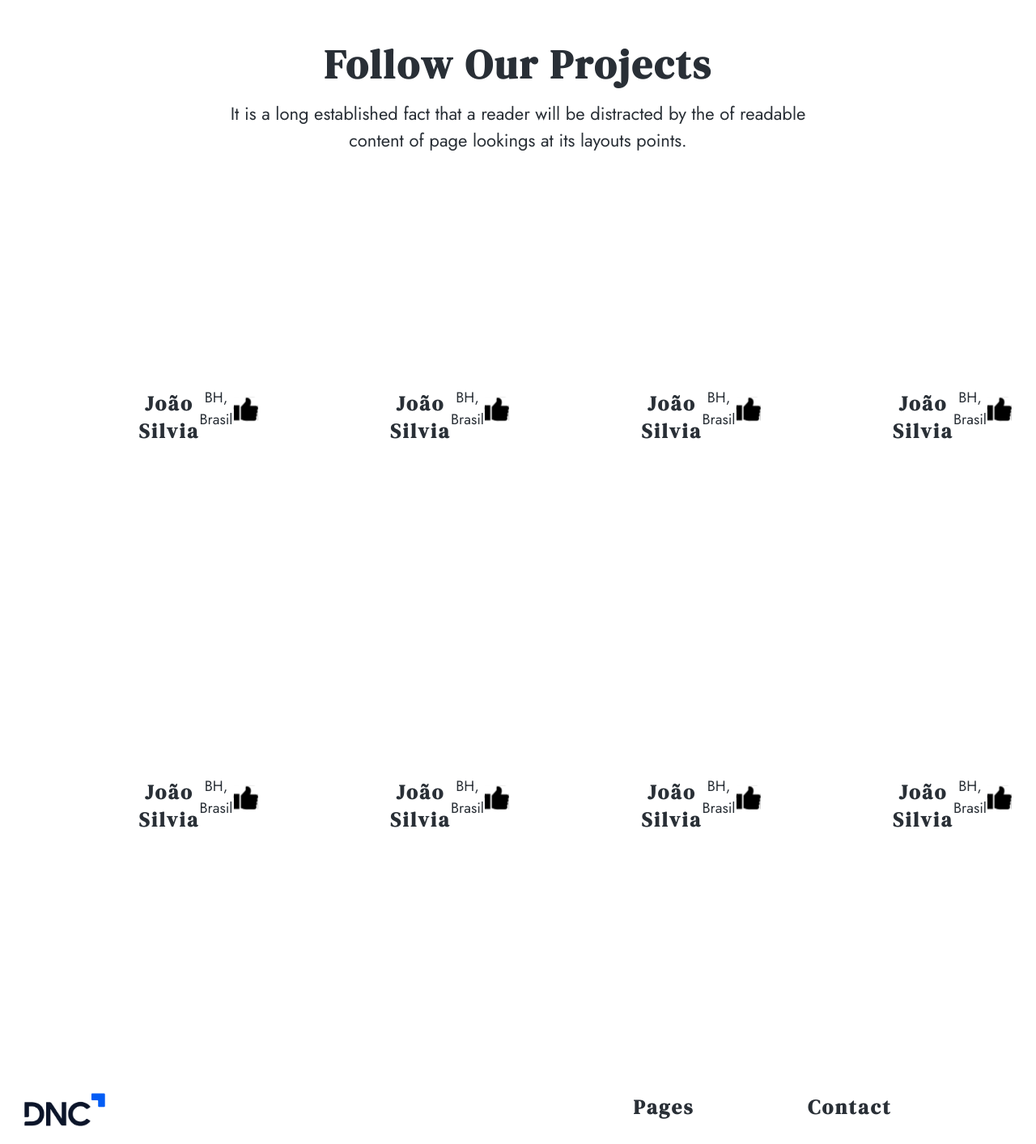
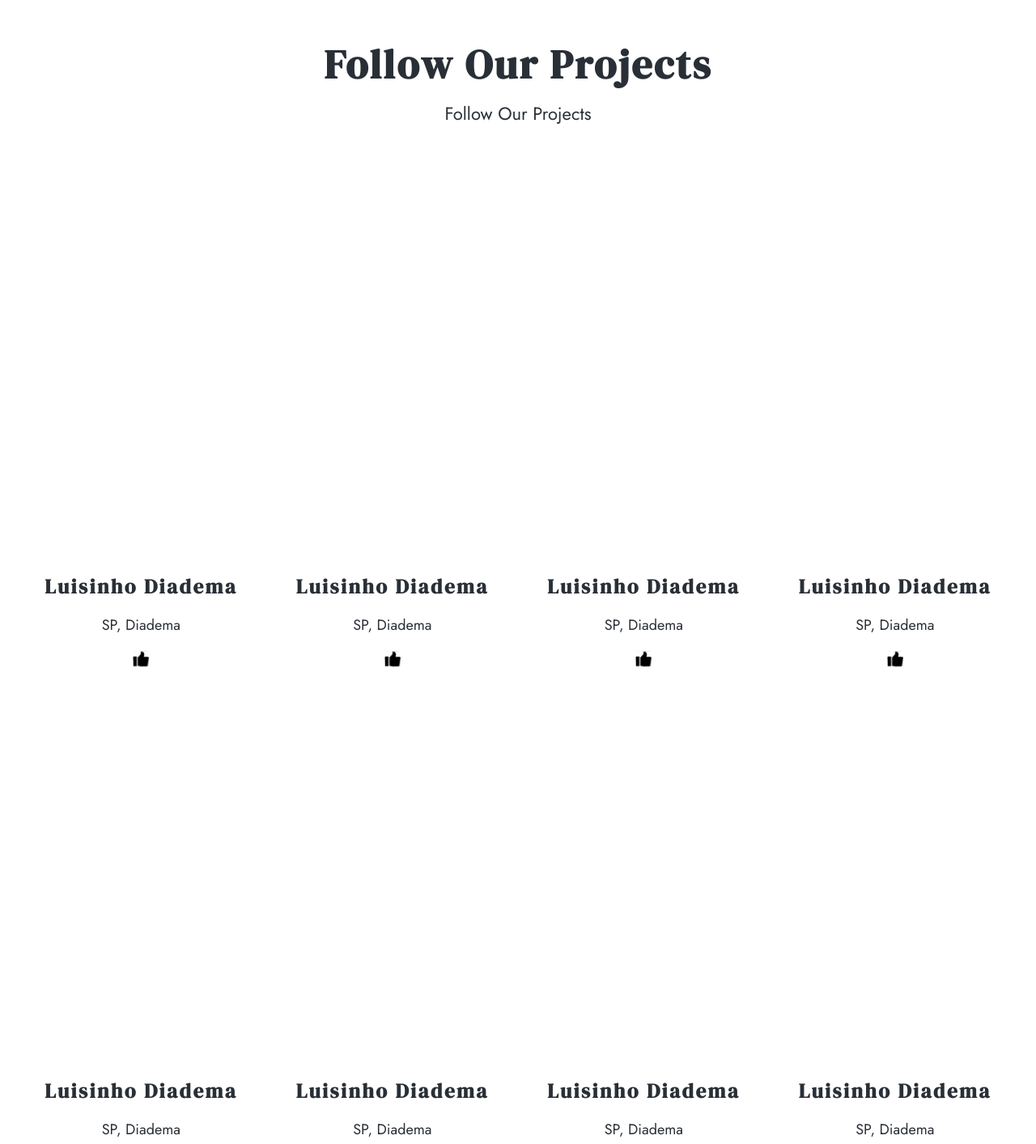
Before and after one commit to LuisDiadema/Materia-4, a React (Vite) app: page / in a window 1280 px wide. Shown: the part 1060-2473 px from the top of the page at 81% size. Built offline with nearby package versions, Linux system fonts and the light colour scheme.

Commit message:
Componestes adicionados a pagina inicial

```diff
--- a/src/Componentes/PorjectsList/ProjectsList.jsx
+++ /dev/null
@@ -1,68 +0,0 @@
-import './ProjectsList.css'
-
-// Assets
-import LikedFilled from '../../assets/like-filled.svg'
-import Like from '../../assets/like.svg'
-
-function ProjectsList () {
-    return (
-        <div className="projects-section">
-            <div className="projects-hero">
-                <h2>Follow Our Projects</h2>
-                <p>It is a long established fact that a reader will be distracted by the of readable content of page  lookings at its layouts  points.</p>
-            </div>
-            <div className="projects-grid">
-                <div className="project-card d-flex jc-center al-center fd-cloumn">
-                    <div className="thumb tertiary-background"></div>
-                    <h3>João Silvia</h3>
-                    <p>BH, Brasil</p>
-                    <img src={ LikedFilled } />
-                </div>
-                <div className="project-card d-flex jc-center al-center fd-cloumn">
-                    <div className="thumb tertiary-background"></div>
-                    <h3>João Silvia</h3>
-                    <p>BH, Brasil</p>
-                    <img src={LikedFilled} />
-                </div>
-                <div className="project-card d-flex jc-center al-center fd-cloumn">
-                    <div className="thumb tertiary-background"></div>
-                    <h3>João Silvia</h3>
-                    <p>BH, Brasil</p>
-                    <img src={ LikedFilled } />
-                </div>
-                <div className="project-card d-flex jc-center al-center fd-cloumn">
-                    <div className="thumb tertiary-background"></div>
-                    <h3>João Silvia</h3>
-                    <p>BH, Brasil</p>
-                    <img src={ LikedFilled } />
-                </div>
-                <div className="project-card d-flex jc-center al-center fd-cloumn">
-                    <div className="thumb tertiary-background"></div>
-                    <h3>João Silvia</h3>
-                    <p>BH, Brasil</p>
-                    <img src={ LikedFilled } />
-                </div>
-                <div className="project-card d-flex jc-center al-center fd-cloumn">
-                    <div className="thumb tertiary-background"></div>
-                    <h3>João Silvia</h3>
-                    <p>BH, Brasil</p>
-                    <img src={ LikedFilled } />
-                </div>
-                <div className="project-card d-flex jc-center al-center fd-cloumn">
-                    <div className="thumb tertiary-background"></div>
-                    <h3>João Silvia</h3>
-                    <p>BH, Brasil</p>
-                    <img src={ LikedFilled } />
-                </div>
-                <div className="project-card d-flex jc-center al-center fd-cloumn">
-                    <div className="thumb tertiary-background"></div>
-                    <h3>João Silvia</h3>
-                    <p>BH, Brasil</p>
-                    <img src={ LikedFilled } />
-                </div>
-            </div>
-        </div>
-    )
-}
-
-export default ProjectsList
--- /dev/null
+++ b/src/Componentes/ProjectsList/ProjectsList.jsx
@@ -0,0 +1,69 @@
+import './ProjectsList.css'
+
+// Assets
+
+import likeFilled from '../../assets/like-filled.svg'
+import like from '../../assets/like.svg'
+
+function ProjectsList () {
+    return (
+        <div className="projects-section">
+            <div className="projects-hero">
+                <h2>Follow Our Projects</h2>
+                <p>Follow Our Projects</p>
+            </div>
+            <div className="projects-grid">
+                <div className="project-card jc-center al-center fd-center">
+                    <div className="thumb  tertiary-background"></div>
+                    <h3>Luisinho Diadema</h3>
+                    <p>SP, Diadema</p>
+                    <img src= { likeFilled } height="20px" />
+                </div>
+                <div className="project-card jc-center al-center fd-center">
+                    <div className="thumb  tertiary-background"></div>
+                    <h3>Luisinho Diadema</h3>
+                    <p>SP, Diadema</p>
+                    <img src= { likeFilled } height="20px" />
+                </div>
+                <div className="project-card jc-center al-center fd-center">
+                    <div className="thumb  tertiary-background"></div>
+                    <h3>Luisinho Diadema</h3>
+                    <p>SP, Diadema</p>
+                    <img src= { likeFilled } height="20px" />
+                </div>
+                <div className="project-card jc-center al-center fd-center">
+                    <div className="thumb  tertiary-background"></div>
+                    <h3>Luisinho Diadema</h3>
+                    <p>SP, Diadema</p>
+                    <img src= { likeFilled } height="20px" />
+                </div>
+                <div className="project-card jc-center al-center fd-center">
+                    <div className="thumb  tertiary-background"></div>
+                    <h3>Luisinho Diadema</h3>
+                    <p>SP, Diadema</p>
+                    <img src= { likeFilled } height="20px" />
+                </div>
+                <div className="project-card jc-center al-center fd-center">
+                    <div className="thumb  tertiary-background"></div>
+                    <h3>Luisinho Diadema</h3>
+                    <p>SP, Diadema</p>
+                    <img src= { likeFilled } height="20px" />
+                </div>
+                <div className="project-card jc-center al-center fd-center">
+                    <div className="thumb  tertiary-background"></div>
+                    <h3>Luisinho Diadema</h3>
+                    <p>SP, Diadema</p>
+                    <img src= { likeFilled } height="20px" />
+                </div>
+                <div className="project-card jc-center al-center fd-center">
+                    <div className="thumb  tertiary-background"></div>
+                    <h3>Luisinho Diadema</h3>
+                    <p>SP, Diadema</p>
+                    <img src= { likeFilled } height="20px" />
+                </div>
+            </div>
+        </div>
+    )
+}
+
+export default ProjectsList
--- a/src/pages/Home.jsx
+++ b/src/pages/Home.jsx
@@ -2,7 +2,7 @@ import Header from "../Componentes/Header/Header"
 import Button from "../Componentes/Button/Button"
 import Hero from "../Componentes/Hero/Hero"
 import Footer from "../Componentes/Footer/Footer"
-import ProjectsList from '../Componentes/PorjectsList/ProjectsList'
+import ProjectsList from '../Componentes/ProjectsList/ProjectsList'
 
 function Home () {
     return (
```
Also changed, not shown: src/Componentes/ProjectsList/ProjectsList.css (renamed from src/Componentes/PorjectsList/ProjectsList.css).
